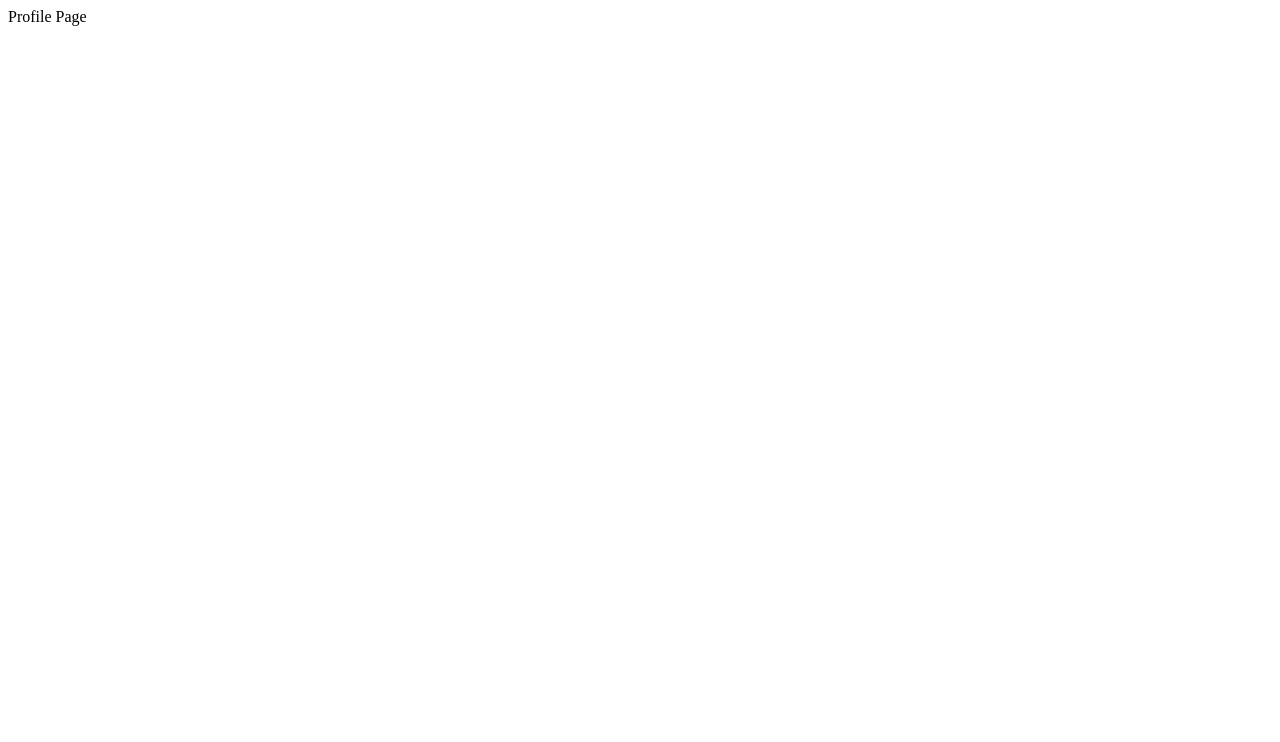
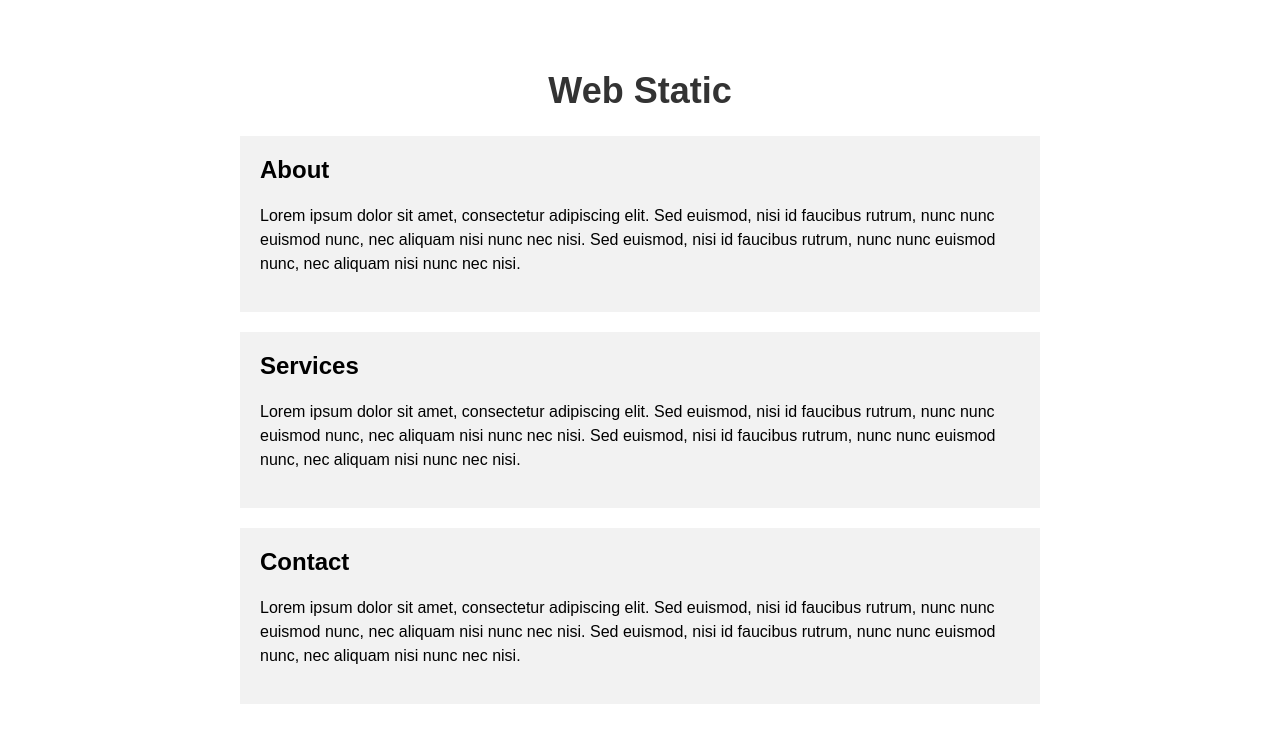
Before and after one commit to Sakifa08/sakifaindira, a plain HTML site: page index.html in a window 1280 px wide. Drawn offline with Linux system fonts and the light colour scheme.

Commit message:
Update index.html

```diff
--- a/index.html
+++ b/index.html
@@ -1,11 +1,54 @@
 <!DOCTYPE html>
-<html lang="en">
+<html>
 <head>
-    <meta charset="UTF-8">
-    <meta name="viewport" content="width=device-width, initial-scale=1.0">
-    <title>Document</title>
+    <title>Web Static</title>
+    <style>
+        body {
+            font-family: Arial, sans-serif;
+            margin: 0;
+            padding: 0;
+        }
+        h1 {
+            text-align: center;
+            font-size: 36px;
+            color: #333;
+            margin-top: 50px;
+        }
+        .container {
+            max-width: 800px;
+            margin: 0 auto;
+            padding: 20px;
+        }
+        .box {
+            background-color: #f2f2f2;
+            padding: 20px;
+            margin-bottom: 20px;
+        }
+        .box h2 {
+            font-size: 24px;
+            margin-top: 0;
+        }
+        .box p {
+            font-size: 16px;
+            line-height: 1.5;
+        }
+    </style>
 </head>
 <body>
-    Profile Page
+    <div class="container">
+        <h1>Web Static</h1>
+        <div class="box">
+            <h2>About</h2>
+            <p>Lorem ipsum dolor sit amet, consectetur adipiscing elit. Sed euismod, nisi id faucibus rutrum, nunc nunc euismod nunc, nec aliquam nisi nunc nec nisi. Sed euismod, nisi id faucibus rutrum, nunc nunc euismod nunc, nec aliquam nisi nunc nec nisi.</p>
+        </div>
+        <div class="box">
+            <h2>Services</h2>
+            <p>Lorem ipsum dolor sit amet, consectetur adipiscing elit. Sed euismod, nisi id faucibus rutrum, nunc nunc euismod nunc, nec aliquam nisi nunc nec nisi. Sed euismod, nisi id faucibus rutrum, nunc nunc euismod nunc, nec aliquam nisi nunc nec nisi.</p>
+        </div>
+        <div class="box">
+            <h2>Contact</h2>
+            <p>Lorem ipsum dolor sit amet, consectetur adipiscing elit. Sed euismod, nisi id faucibus rutrum, nunc nunc euismod nunc, nec aliquam nisi nunc nec nisi. Sed euismod, nisi id faucibus rutrum, nunc nunc euismod nunc, nec aliquam nisi nunc nec nisi.</p>
+        </div>
+    </div>
 </body>
 </html>
```
